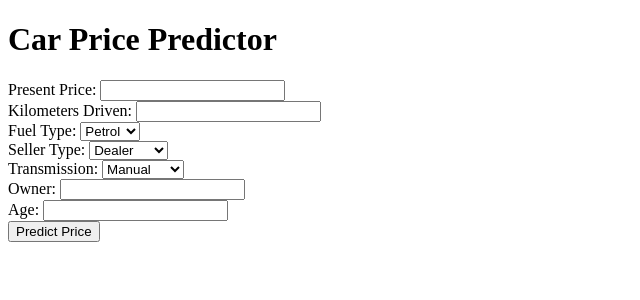
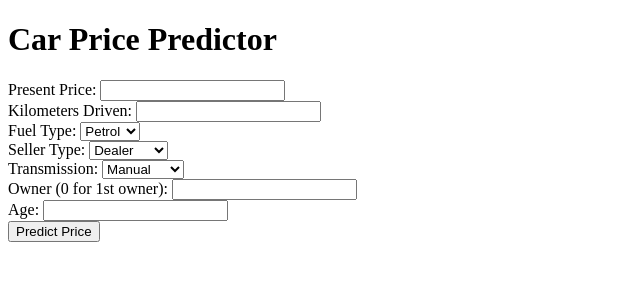
Before and after one commit to dingwalnitin/Car-Price-Pred, a Flask app: page / in a window 1280 px wide. Shown: the top 300 px of the page, without its empty margins (0-640 px from the left). Run offline with Flask 3, Linux system fonts and the light colour scheme; parts of the project's set-up code (start-up, migrations or seed data) failed here and were passed over.

Commit message:
Update index.html

```diff
--- a/templates/index.html
+++ b/templates/index.html
@@ -9,7 +9,7 @@
     <h1>Car Price Predictor</h1>
     <form method="POST" action="/predict">
         <label for="present_price">Present Price:</label>
-        <input type="text" name="present_price" required><br>
+        <input type="text" name="asking_price" required><br>
 
         <label for="driven_kms">Kilometers Driven:</label>
         <input type="text" name="driven_kms" required><br>
@@ -33,7 +33,7 @@
             <option value="Automatic">Automatic</option>
         </select><br>
 
-        <label for="owner">Owner:</label>
+        <label for="owner">Owner (0 for 1st owner):</label>
         <input type="text" name="owner" required><br>
 
         <label for="age">Age:</label>
```
